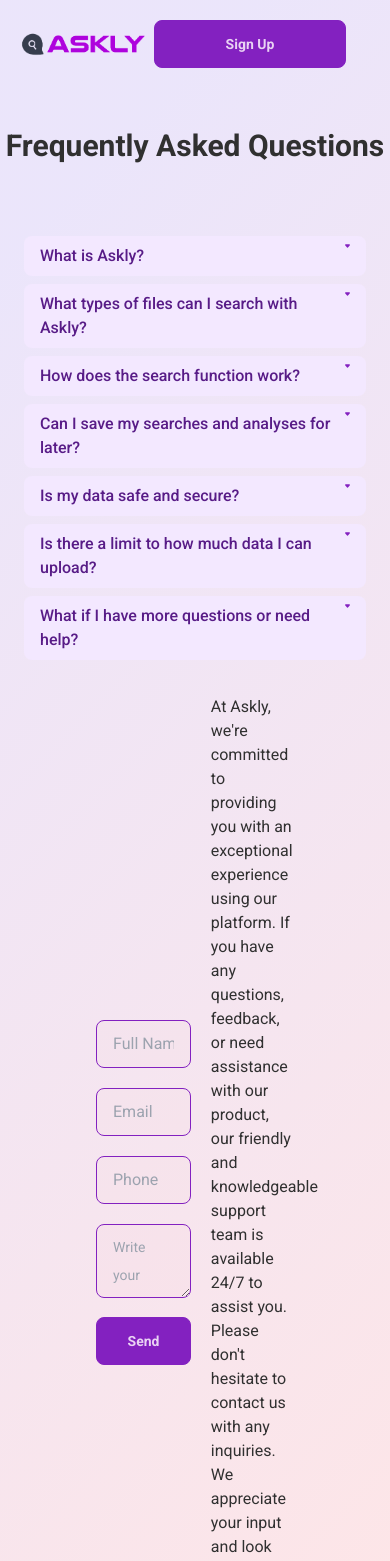
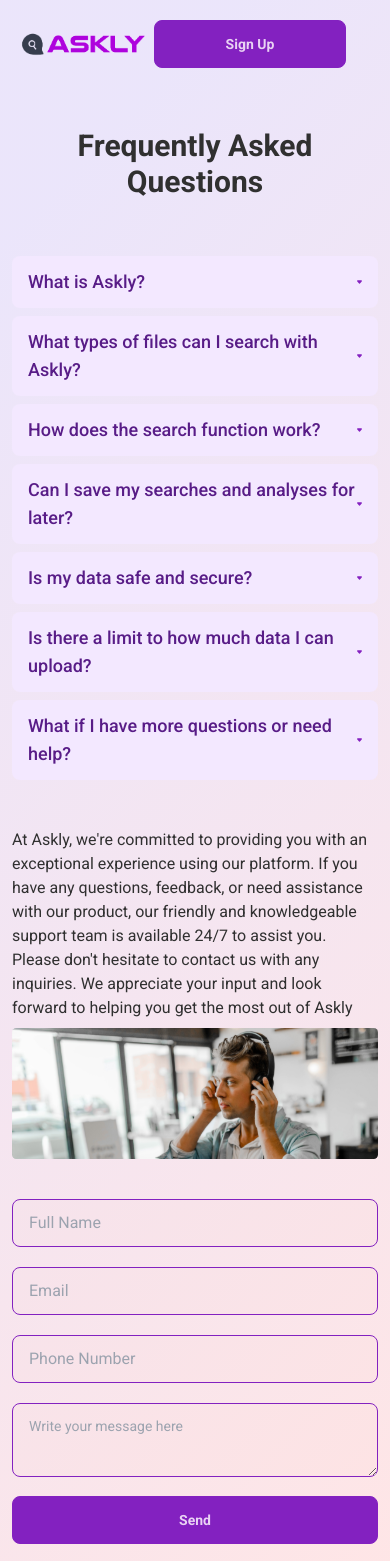
Before and after one commit to rakibul-wdp/askly, a Next.js app: page /help in a window 390 px wide. Shown: the top 1561 px of the page. Built offline with nearby package versions, Linux system fonts and the light colour scheme.

Commit message:
responsive help page with a issue

```diff
--- a/app/help/page.js
+++ b/app/help/page.js
@@ -8,8 +8,10 @@
     <div style={{
       background: `linear-gradient(134.56deg, rgba(155, 126, 234, 0.2) 10.8%, rgba(255, 127, 127, 0.2) 88.78%)`,
     }}>
-      <FAQ />
-      <Contact />
+      <div className='max-w-screen-2xl mx-auto px-3 sm:px-5 md:px-8 lg:px-14 xl:px-20 2xl:px-24'>
+        <FAQ />
+        <Contact />
+      </div>
       <Footer />
     </div>
   )
--- a/components/help/Contact.js
+++ b/components/help/Contact.js
@@ -4,18 +4,18 @@
 
 const Contact = () => {
   return (
-    <section className='flex items-center justify-between px-24 pb-14 pt-5'>
-      <div className='w-[48%]'>
+    <section className='flex flex-col-reverse md:flex-row items-center justify-between md:gap-10 lg:gap-24 pb-14 pt-10'>
+      <div className='md:w-[50%] lg:w-[75%] xl:w-[50%]'>
         <form>
           <input type="text" placeholder="Full Name" className="input input-bordered input-primary w-full mb-5" style={{ background: "rgba(255, 127, 127, 0.02)" }} />
           <input type="email" placeholder="Email" className="input input-bordered input-primary w-full mb-5" style={{ background: "rgba(255, 127, 127, 0.02)" }} />
           <input type="number" placeholder="Phone Number" className="input input-bordered input-primary w-full mb-5" style={{ background: "rgba(255, 127, 127, 0.02)" }} />
           <textarea className="textarea textarea-bordered textarea-primary w-full" placeholder="Write your message here" style={{ background: "rgba(255, 127, 127, 0.02)" }}></textarea>
-          <input className='btn btn-primary normal-case w-full mt-3 mb-5' type="submit" value="Send" />
+          <input className='btn btn-primary normal-case w-full mt-3' type="submit" value="Send" />
         </form>
       </div>
-      <div className='w-[42%]'>
-        <p>At Askly, we're committed to providing you with an exceptional experience using our platform. If you have any questions, feedback, or need assistance with our product, our friendly and knowledgeable support team is available 24/7 to assist you. Please don't hesitate to contact us with any inquiries. We appreciate your input and look forward to helping you get the most out of Askly</p>
+      <div className='md:w-[50%] lg:w-[75%] xl:w-[50%] mb-10 md:mb-0'>
+        <p className='mb-2'>At Askly, we're committed to providing you with an exceptional experience using our platform. If you have any questions, feedback, or need assistance with our product, our friendly and knowledgeable support team is available 24/7 to assist you. Please don't hesitate to contact us with any inquiries. We appreciate your input and look forward to helping you get the most out of Askly</p>
         <Image src={ContactImg} width={700} height={200} alt='contact with us' />
       </div>
     </section>
--- a/components/help/FAQ.js
+++ b/components/help/FAQ.js
@@ -9,18 +9,18 @@
 
 const FAQ = () => {
   return (
-    <section className='h-[80vh]'>
+    <section className=''>
       <Navbar />
       <div className='pt-32'>
-        <h2 className='text-3xl font-bold text-center'>Frequently Asked Questions</h2>
-        <div className="w-full px-4 pt-16">
-          <div className="mx-auto w-full rounded-2xl p-2">
+        <h2 className='text-3xl md:text-4xl font-bold text-center'>Frequently Asked Questions</h2>
+        <div className="w-full pt-12">
+          <div className="mx-auto w-full rounded-2xl py-2">
             {
               FAQHelp.map((faq) => (
                 <Disclosure as={`${faq.id !== 1 && "div"}`} className={`${faq.id !== 1 && "mt-2"}`} key={faq.id}>
                   {({ open }) => (
                     <>
-                      <Disclosure.Button className="flex w-full justify-between rounded-lg bg-purple-100 px-4 py-2 text-left font-medium text-purple-900 hover:bg-purple-200 focus:outline-none focus-visible:ring focus-visible:ring-purple-500 focus-visible:ring-opacity-75">
+                      <Disclosure.Button className="flex w-full items-center justify-between rounded-lg bg-purple-100 px-4 py-3 text-lg text-left font-medium text-purple-900 hover:bg-purple-200 focus:outline-none focus-visible:ring focus-visible:ring-purple-500 focus-visible:ring-opacity-75">
                         <span>{faq.question}</span>
                         <Image className={`${open && 'rotate-180 transform'}`} src={ArrowIcon} width={5} height={5} alt='arrow icon' />
                       </Disclosure.Button>
```
